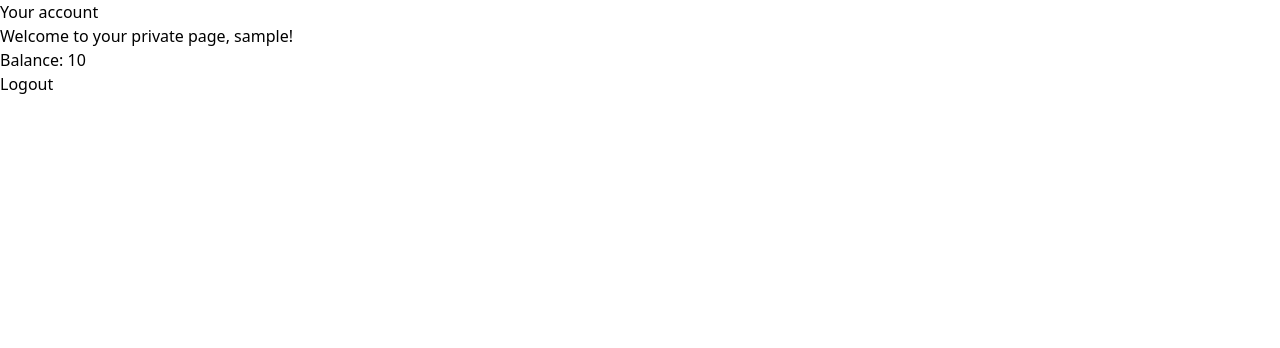
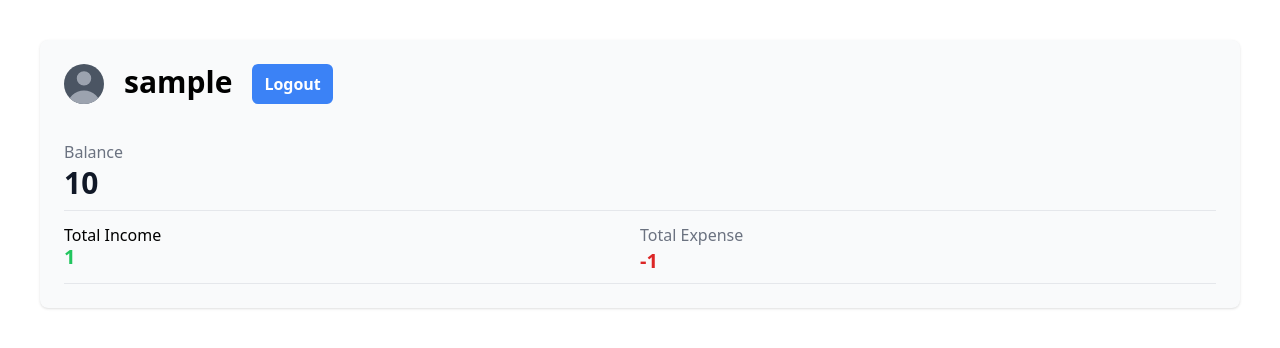
Before and after one commit to Ceralex/YourBank, a Flask app: template templates/me.html in a window 1280 px wide. Shown: the top 348 px of the page. Run offline with Flask 3, Linux system fonts and the light colour scheme; the template is opened without the code that fills it: most values are stand-ins (such as "Sample title", 1, 10 or a date in 2020); some libraries are stand-ins or nearby versions.

Commit message:
Add user balance, total income and expense

```diff
--- a/app.py
+++ b/app.py
@@ -30,13 +30,11 @@ def check_password(db, username, password):
 def get_balance_infos(db, username):
     cur = db.cursor()
     cur.execute("""SELECT
-                        accounts.username,
-                        SUM(COALESCE(transactions.amount, 0::money)) AS transaction_total,
-                        SUM(COALESCE(transfers_in.amount, 0::money)) AS received_transfers_total,
-                        SUM(COALESCE(transfers_out.amount, 0::money)) AS sent_transfers_total,
-                        SUM(COALESCE(transfers_in.amount, 0::money))
-                        - SUM(COALESCE(transactions.amount, 0::money))
-                        - SUM(COALESCE(transfers_out.amount, 0::money))::money AS balance
+                        COALESCE(SUM(transfers_in.amount), 0::money) AS total_income,
+                        COALESCE(SUM(transactions.amount), 0::money) + COALESCE(SUM(transfers_out.amount), 0::money) AS total_expenses,
+                        (COALESCE(SUM(transfers_in.amount), 0::money)
+                        - COALESCE(SUM(transactions.amount), 0::money)
+                        - COALESCE(SUM(transfers_out.amount), 0::money))::money AS balance
                     FROM
                         accounts
                     LEFT JOIN transactions ON transactions.bank_account_id = accounts.id
@@ -45,20 +43,19 @@ def get_balance_infos(db, username):
                     WHERE
                         accounts.username = %s
                     GROUP BY
-                        accounts.username;""",
+                        accounts.username;
+""",
       (username,))
     infos = cur.fetchone()
     cur.close()
 
-    total_transactions = infos[1]
-    total_received_transfers = infos[2]
-    total_sent_transfers = infos[3]
-    balance = infos[4]
+    total_income = infos[0]
+    total_expenses = infos[1]
+    balance = infos[2]
 
     return {
-        "total_transactions": total_transactions,
-        "total_received_transfers": total_received_transfers,
-        "total_sent_transfers": total_sent_transfers,
+        "total_income": total_income,
+        "total_expenses": total_expenses,
         "balance": balance
     }
 
--- a/templates/me.html
+++ b/templates/me.html
@@ -1,9 +1,53 @@
-{% extends "_base.html" %}
+{% extends "_base.html" %} {% block content %}
+<main class="m-10">
+	<div class="w-full bg-gray-50 rounded-lg shadow p-4 md:p-6">
+		<div class="flex gap-5 mb-5">
+			<div class="relative w-10 h-10 overflow-hidden bg-gray-600 rounded-full">
+				<svg
+					class="absolute w-12 h-12 text-gray-400 -left-1"
+					fill="currentColor"
+					viewBox="0 0 20 20"
+					xmlns="http://www.w3.org/2000/svg">
+					<path
+						fill-rule="evenodd"
+						d="M10 9a3 3 0 100-6 3 3 0 000 6zm-7 9a7 7 0 1114 0H3z"
+						clip-rule="evenodd"></path>
+				</svg>
+			</div>
 
-{% block content %}
-		<h1>Your account</h1>
-		<h3>Welcome to your private page, {{ username }}!</h3>
-		<h5>Balance: {{ infos.balance }}</h5>
-		<a href="/logout">Logout</a>
-	</body>
+			<h1 class="text-3xl font-bold">{{ username }}</h1>
+
+			<form action="/logout" method="get">
+				<button
+					type="submit"
+					class="bg-blue-500 text-white font-semibold px-3 py-2 rounded-md">
+					Logout
+				</button>
+			</form>
+		</div>
+		<div class="flex justify-between border-gray-200 border-b pb-3">
+			<dl>
+				<dt class="text-base font-normal text-gray-500 pb-1">Balance</dt>
+				<dd class="leading-none text-3xl font-bold text-gray-900">
+					{{ infos.balance }}
+				</dd>
+			</dl>
+		</div>
+
+		<div class="grid grid-cols-2 py-3 border-gray-200 border-b">
+			<dl>
+				<dt class="text-base font-normal text-gray-500pb-1">Total Income</dt>
+				<dd class="leading-none text-xl font-bold text-green-500">
+					{{ infos.total_income }}
+				</dd>
+			</dl>
+			<dl>
+				<dt class="text-base font-normal text-gray-500 pb-1">Total Expense</dt>
+				<dd class="leading-none text-xl font-bold text-red-600">
+					-{{ infos.total_expenses }}
+				</dd>
+			</dl>
+		</div>
+	</div>
+</main>
 {% endblock %}
```
